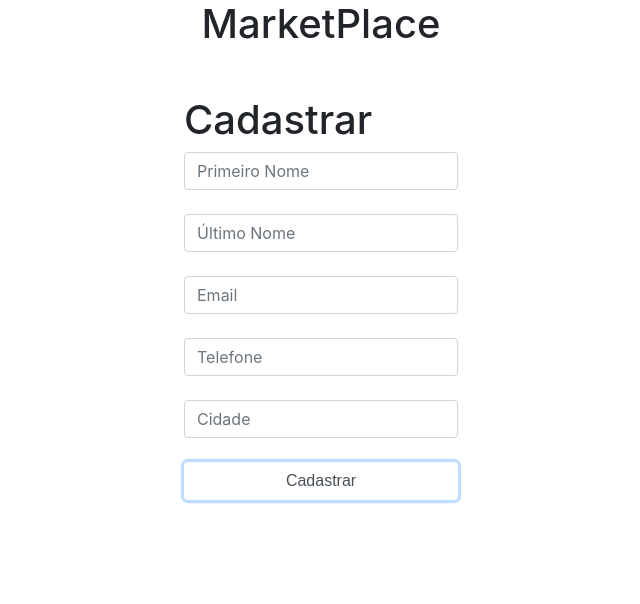
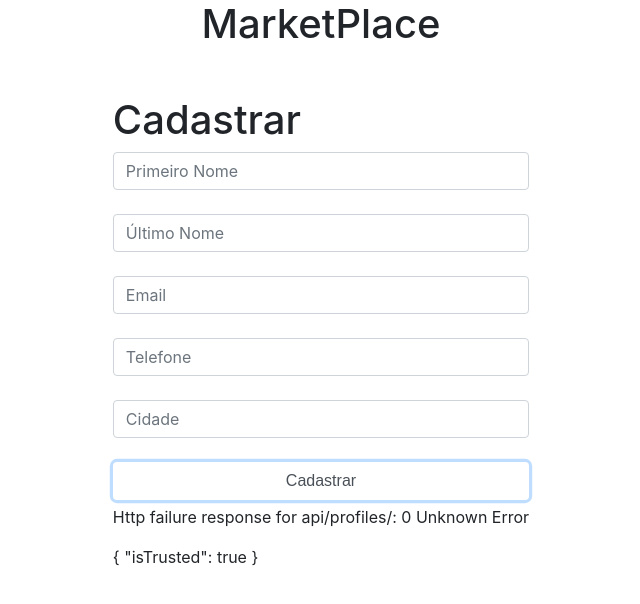
Before and after one commit to RaissonCarvalho/Projeto-Angular, an Angular app: page /signup in a window 1280 px wide. Both pictures are taken after a click on the button "Cadastrar". Shown: the top 604 px of the page, without its empty margins (319-959 px from the left). Built offline with nearby package versions, Linux system fonts and the light colour scheme; no server answers.

Commit message:
commits finais

```diff
--- a/src/app/ad-detail/ad-detail.component.html
+++ b/src/app/ad-detail/ad-detail.component.html
@@ -5,6 +5,7 @@
             <div></div>
             <div>
                 <h3 style="margin-top: 40px;">{{ad.description}}</h3>
+                <h4>Preço: {{ad.value}}</h4>
             </div>
 
             <div>
@@ -22,8 +23,10 @@
                     <p>Cidade: {{ad.owner.city}}</p>
                 </div>
             </div>
-            <p>{{ error?.message }}</p>
-            <p *ngIf="error ">{{ error?.error | json }}</p>
+            <div>
+                <p>{{ error?.message }}</p>
+                <p *ngIf="error ">{{ error?.error | json }}</p>
+            </div>
         </div>
     </div>
 </div>
--- a/src/app/signup/signup.component.html
+++ b/src/app/signup/signup.component.html
@@ -8,5 +8,10 @@
         <input class="form-control" #city type='text' placeholder="Cidade" /><br>
 
         <button type="button" class="form-control" (click)="signup(first_name.value, last_name.value, email.value, phone_number.value, city.value)">Cadastrar</button >
+        <div>
+            <p>{{ error?.message }}</p>
+            <p *ngIf="error ">{{ error?.error | json }}</p>
+        </div>
     </div>
+
 </div>
```
Also changed, not shown: 1 other file (tests, documents, lock files or other folders).
